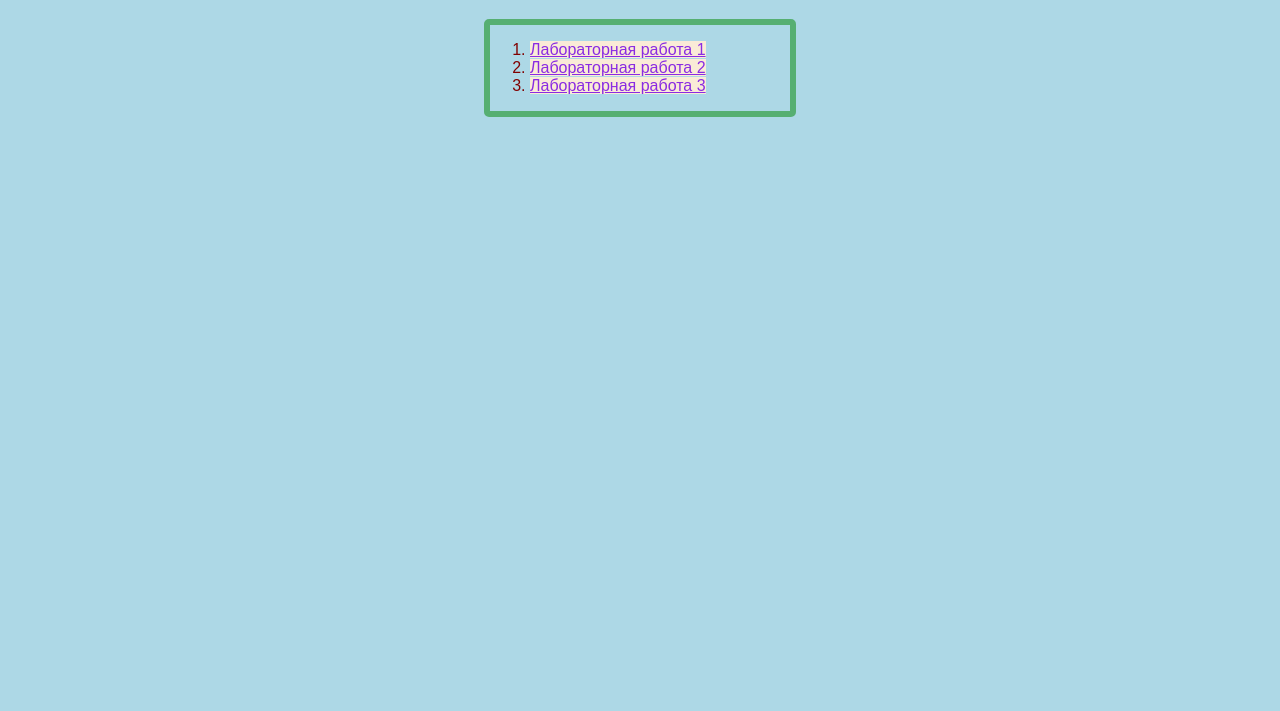
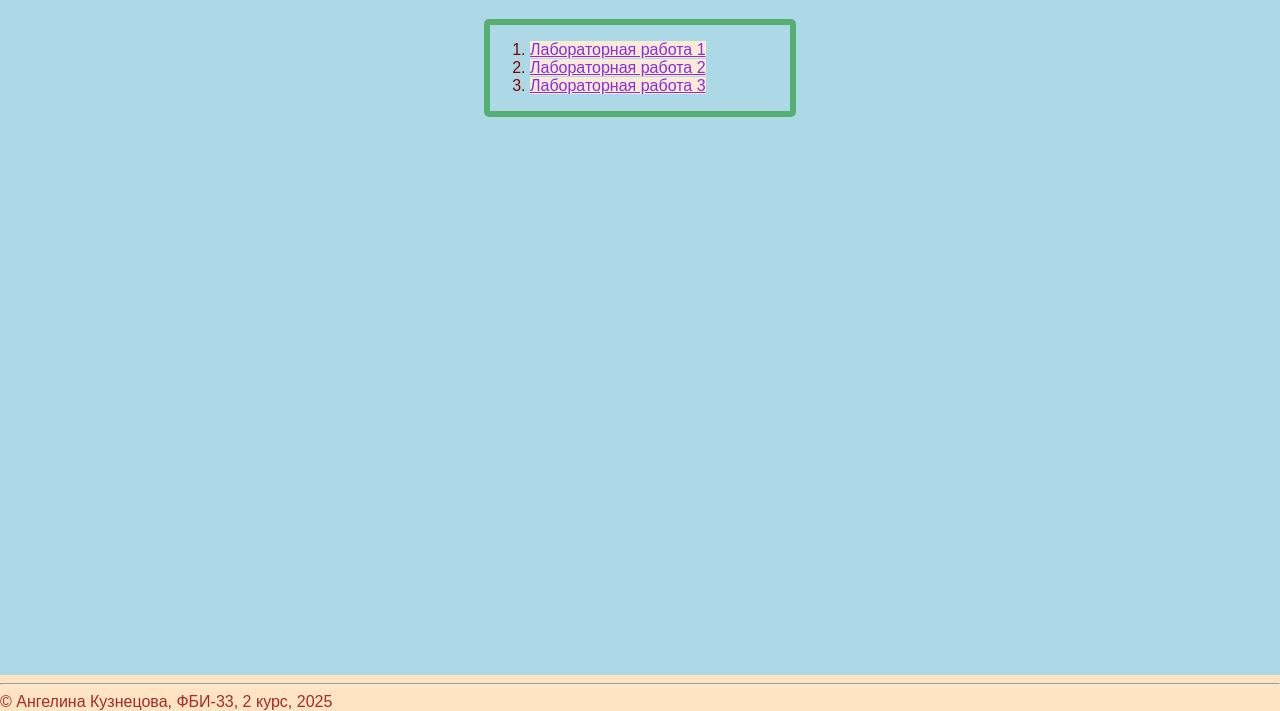
Before and after one commit to angelkuzk/web-front-labs, a plain HTML site: page index.html in a window 1280 px wide. Shown: the part 89-800 px from the top of the page. Drawn offline with Linux system fonts and the light colour scheme.

Commit message:
Лабораторная работа 4

```diff
--- a/index.html
+++ b/index.html
@@ -31,5 +31,9 @@
             </ol>
         </div>
     </main>
+    <footer>
+        <hr>
+        &copy; Ангелина Кузнецова, ФБИ-33, 2 курс, 2025
+    </footer>
 </body>
 </html>
```
Also changed, not shown: 1 other file.
